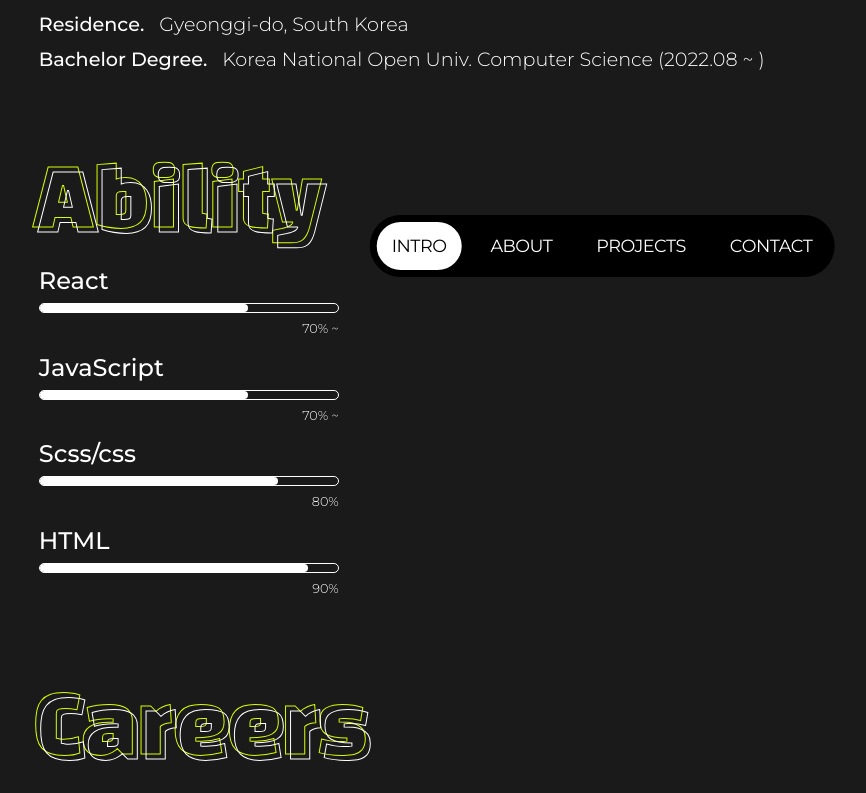
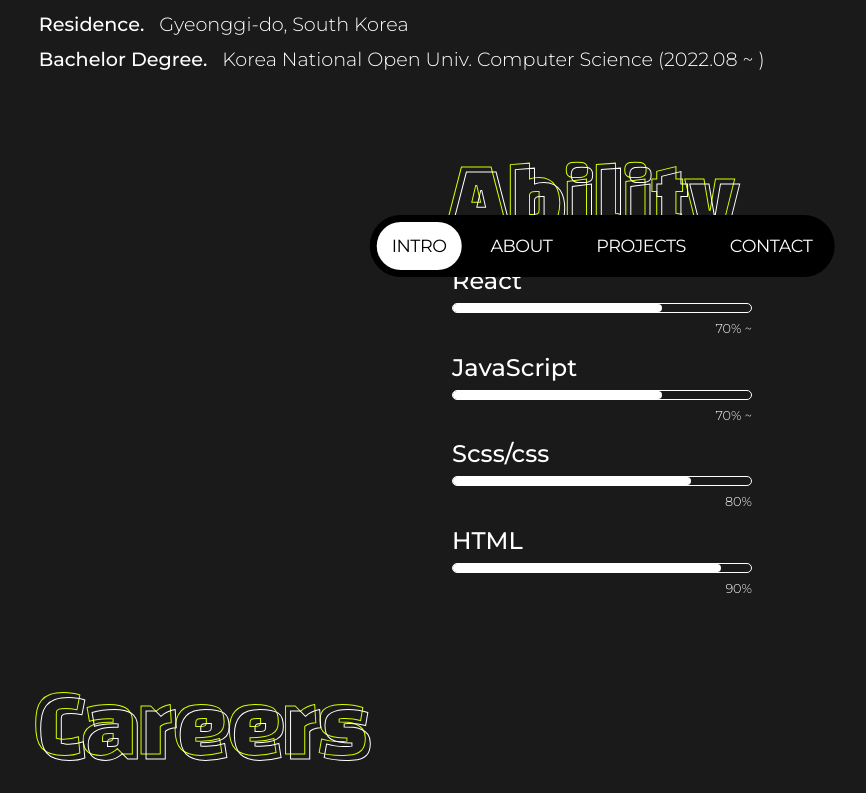
Before and after one commit to devwoodie/woodie, a React (Create React App) app: page /about in a window 1280 px wide. Shown: the part 491-1284 px from the top of the page, without its empty margins (38-904 px from the left). Built offline with nearby package versions, Linux system fonts and the light colour scheme.

Commit message:
feat : about page css fix

```diff
--- a/src/css/About.scss
+++ b/src/css/About.scss
@@ -64,6 +64,24 @@
   //contents tab
   .contents{
     margin-top: 100px;
+    &:nth-of-type(1){
+      display: flex;
+      flex-direction: column;
+      align-items: flex-start;
+      border: 1px solid #f00;
+      background: #f00;
+      z-index: 9999;
+    }
+    &:nth-of-type(2){
+      display: flex;
+      flex-direction: column;
+      align-items: center;
+    }
+    //&:nth-of-type(3){
+    //  display: flex;
+    //  flex-direction: column;
+    //  align-items: flex-end;
+    //}
     .contents-tit{
       font-size: 1.5rem;
       font-weight: 500;
```
